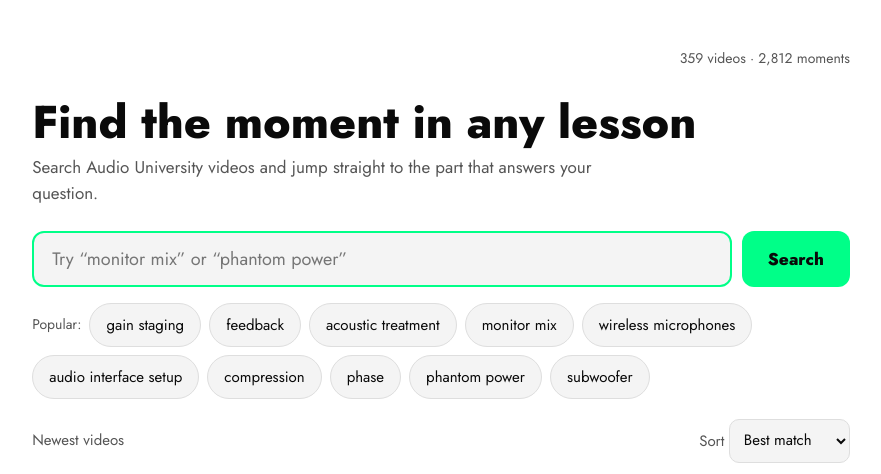
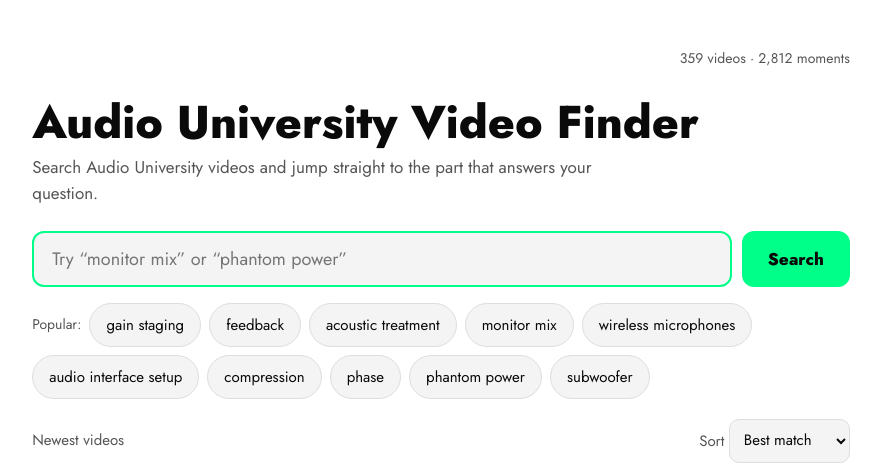
Before and after one commit to audiouniversityonline-sketch/video-search, a plain HTML site: page index.html in a window 1280 px wide. Shown: the top 474 px of the page, without its empty margins (199-1080 px from the left). Drawn offline with Linux system fonts and the light colour scheme.

Commit message:
Heading: Audio University Video Finder
Co-Authored-By: Claude Opus 5.5 <noreply@anthropic.com>
Claude-Session: https://claude.ai/code/session_013jhke1qQFBsG2dRKiyMXMX

```diff
--- a/index.html
+++ b/index.html
@@ -59,7 +59,7 @@ mark{background:light-dark(#b9ffdc,#0f4a2d);color:inherit;border-radius:3px;padd
   <div class="top">
     <div class="meta" id="count">Loading the video library…</div>
   </div>
-  <h1>Find the moment in any lesson</h1>
+  <h1>Audio University Video Finder</h1>
   <p class="lede">Search Audio University videos and jump straight to the part that answers your question.</p>
   <form id="f" role="search">
     <label for="q" class="sr">Search the video library</label>
```
